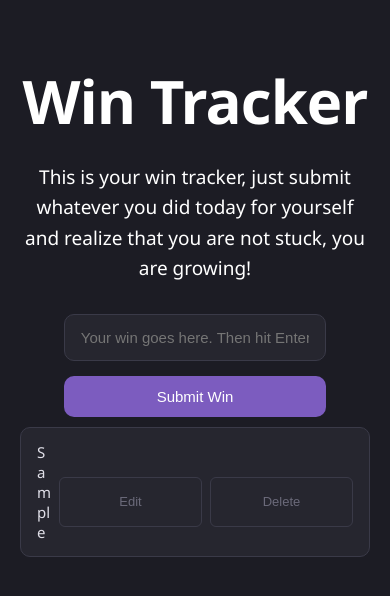
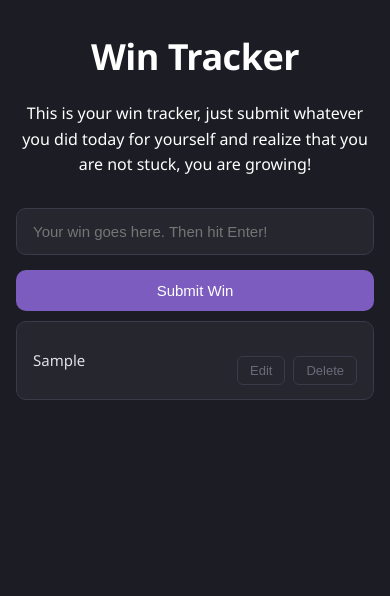
Before and after one commit to Allkindoflower/win-tracker-react, a React (Vite) app: page / in a window 390 px wide. Both pictures are taken after typing "Sample" into the empty fields and a click on the button "Submit Win". Shown: the top 596 px of the page. Built offline with nearby package versions, Linux system fonts and the light colour scheme.

Commit message:
fix attempt: mobile compatibility fixes in index.css

```diff
--- a/src/App.jsx
+++ b/src/App.jsx
@@ -5,6 +5,7 @@ import SaveWin from './components/savewin'
 import Title from './components/title'
 import WinField from './components/winfield'
 
+//TODO: On mobile, fix text getting curled up
 
 const App = () => {
 
--- a/src/components/winfield.jsx
+++ b/src/components/winfield.jsx
@@ -23,11 +23,11 @@ const WinField = ({ wins, deleteWin, editWin }) => {
             </>
           : <>
               <span>{win}</span>
-              <button id="edit-button"onClick={() => {
+              <button class="edit-button"onClick={() => {
                 setEditingIndex(index)
                 setEditText(win)
               }}>Edit</button>
-              <button id="delete-button"onClick={() => deleteWin(index)}>Delete</button>
+              <button class="delete-button"onClick={() => deleteWin(index)}>Delete</button>
             </>
         }
       </li>
--- a/src/index.css
+++ b/src/index.css
@@ -22,12 +22,6 @@ body {
   gap: 48px;
 }
 
-@media (max-width: 768px) {
-  #root {
-    zoom: 1;
-  }
-}
-
 h1 {
   font-size: 60px;
   font-weight: 700;
@@ -48,7 +42,7 @@ p {
 }
 
 /* SaveWin */
-#save-win-con button{
+#save-win-con button {
   width: 75%;
   display: block;
   margin: 0 auto;
@@ -68,11 +62,9 @@ input[type="text"] {
   transition: border-color 0.2s ease;
   display: block;
   margin: 0 auto;
-
 }
 
 input[type="text"]:focus {
-  width: 75%;
   border-color: #7c5cbf;
 }
 
@@ -95,7 +87,6 @@ button:hover {
 button:active {
   transform: scale(0.97);
 }
-
 
 ul {
   width: 100%;
@@ -140,19 +131,12 @@ li button {
   transition: color 0.2s, border-color 0.2s;
 }
 
-@media (max-width: 768px) {
-  #delete-button, #edit-button {
-    width: auto;
-    padding: 4px 8px;
-  }
-}
-
-#delete-button {
+.delete-button {
   width: 150px;
   height: 50px;
 }
 
-#edit-button {
+.edit-button {
   width: 150px;
   height: 50px;
 }
@@ -163,13 +147,13 @@ li button {
   margin: 0 auto;
 }
 
-#delete-button:hover {
+.delete-button:hover {
   color: #ff6b6b;
   border-color: #ff6b6b;
   background: transparent;
 }
 
-#edit-button:hover {
+.edit-button:hover {
   color: yellow;
   border-color: yellow;
   background: transparent;
@@ -179,6 +163,43 @@ li button {
   color: green;
   border-color: green;
   background: transparent;
+}
+
+/* ── Mobile ── */
+@media (max-width: 768px) {
+  body {
+    padding: 32px 16px;
+  }
+
+  h1 {
+    font-size: 36px;
+    letter-spacing: -0.5px;
+  }
+
+  p {
+    font-size: 16px;
+  }
+
+  input[type="text"],
+  #save-win-con button {
+    width: 100%;
+  }
+
+  li {
+    flex-wrap: wrap;
+  }
+
+  li .buttons {
+    width: 100%;
+    justify-content: flex-end;
+  }
+
+  .delete-button,
+  .edit-button {
+    width: auto;
+    height: auto;
+    padding: 6px 12px;
+  }
 }
 
 @keyframes fadeIn {
```
